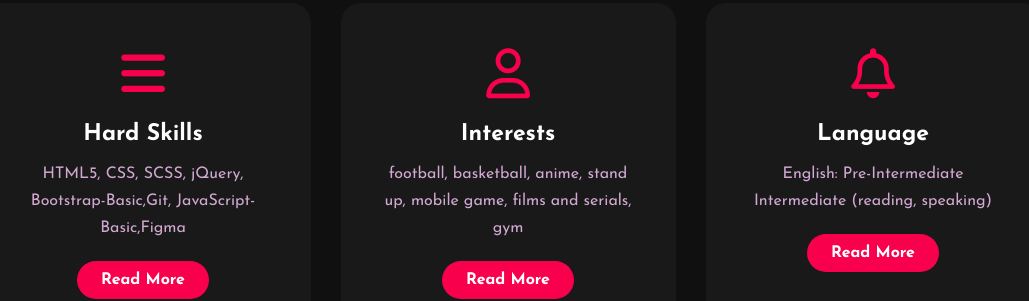
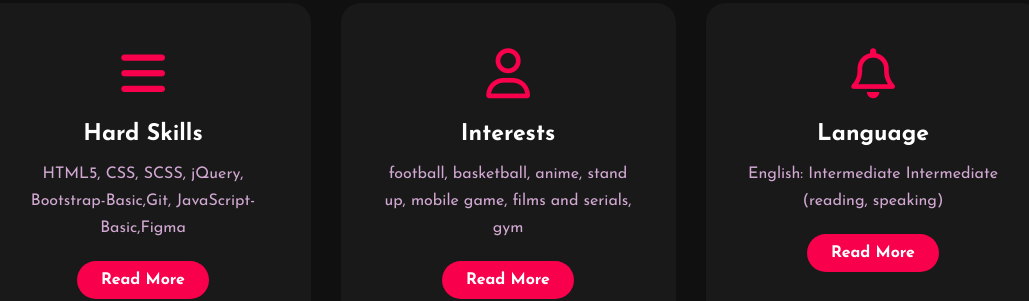
Before and after one commit to An1rii/Portfolio, a plain HTML site: page index.html in a window 1280 px wide. Shown: the part 1871-2172 px from the top of the page, without its empty margins (132-1161 px from the left). Drawn offline with nearby package versions, Linux system fonts and the light colour scheme.

Commit message:
data changes

```diff
--- a/index.html
+++ b/index.html
@@ -98,7 +98,7 @@
 			<i class="far fa-bell"></i>
 			<h5>Language</h5>
 			<div class="pra">
-				<p>English: Pre-Intermediate  Intermediate (reading, speaking)</p>
+				<p>English: Intermediate  Intermediate (reading, speaking)</p>
 				<p>
 					<a class="button" href="#">Read More</a>
 				</p>
```
